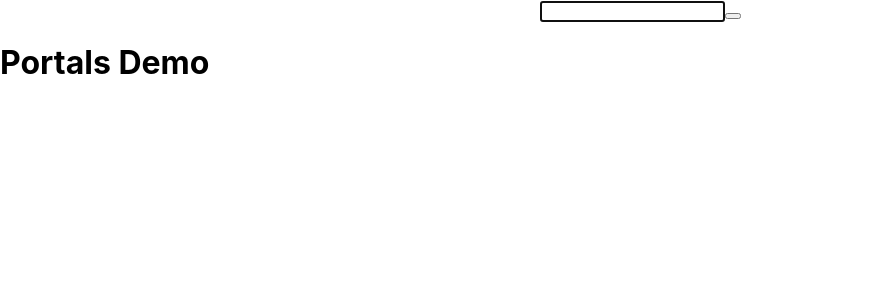
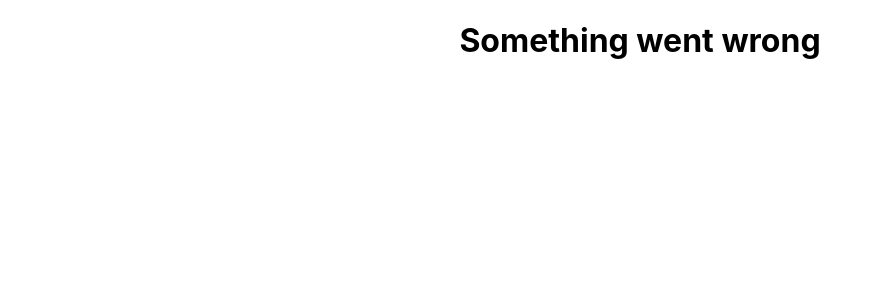
Before and after one commit to temiloluwa-js/VishwazReact, a React (Create React App) app: page / in a window 1280 px wide. Shown: the top 300 px of the page, without its empty margins (0-880 px from the left). Built offline with nearby package versions, Linux system fonts and the light colour scheme.

Commit message:
error boundaries

```diff
--- a/src/App.js
+++ b/src/App.js
@@ -22,6 +22,8 @@ import FocusInput from "./components/FocusInput";
 import TestRef from "./components/TestRef";
 import RefsTest from "./components/RefsTest";
 import PortalDemo from "./components/PortalDemo";
+import Hero from "./components/Hero";
+import ErrorBoundary from "./ErrorBoundary";
 
 function App() {
   return (
@@ -42,8 +44,11 @@ function App() {
       {/* <Form/> */}
       {/* <ParentComponent/> */}
       {/* <FocusInput/> */}
-      <RefsTest/>
-      <PortalDemo/>
+      {/* <RefsTest/>
+      <PortalDemo/> */}
+      <ErrorBoundary>
+        <Hero heroName="Joker" />
+      </ErrorBoundary>
     </div>
   );
 }
--- /dev/null
+++ b/src/ErrorBoundary.js
@@ -0,0 +1,28 @@
+import React, { Component } from 'react'
+
+
+class ErrorBoundary extends Component {
+  static getDerivedStateFromError(){
+    return {
+      hasError: false
+    }
+  }
+
+  constructor(props) {
+    super(props)
+
+    this.state = {
+       hasError: true
+    }
+  }
+
+  render(){
+    if (this.state.hasError){
+      return(<h1>Something went wrong</h1>)
+    }
+    return this.props.children
+  }
+
+}
+
+export default ErrorBoundary
--- a/src/components/Hero.js
+++ b/src/components/Hero.js
@@ -0,0 +1,14 @@
+import React from 'react'
+
+function Hero({heroName}) {
+    if (heroName === 'Joker'){
+        throw new Error('Not a hero')
+    }
+  return (
+    <div>
+        {heroName}
+    </div>
+  )
+}
+
+export default Hero
```
